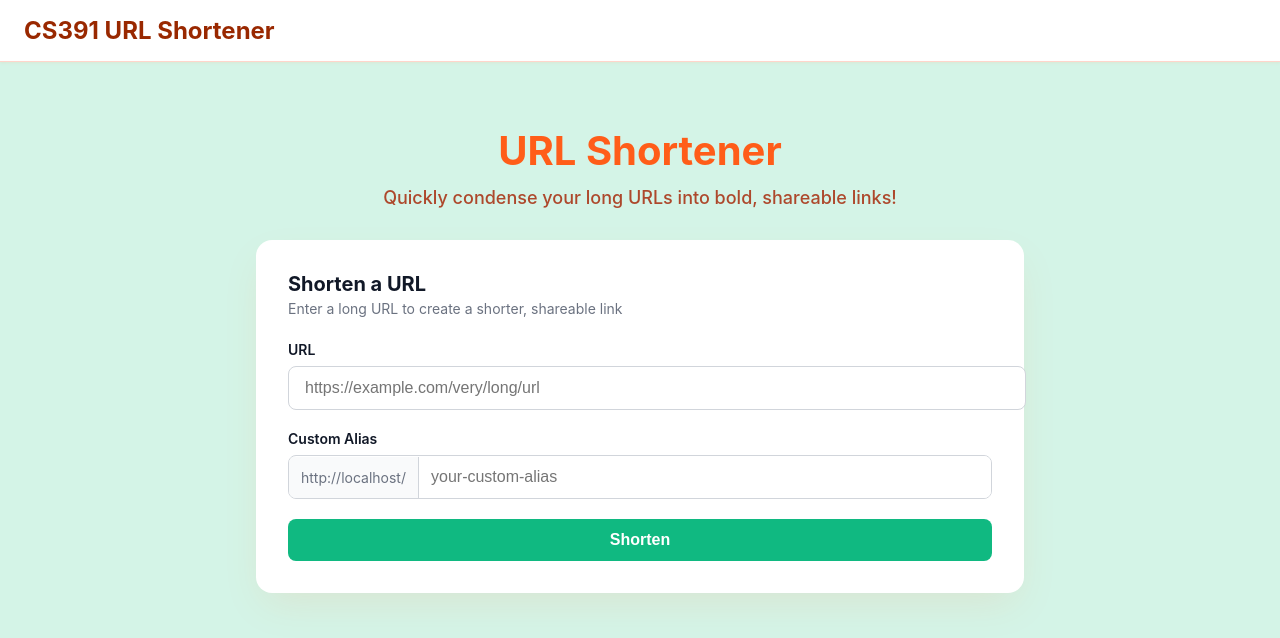
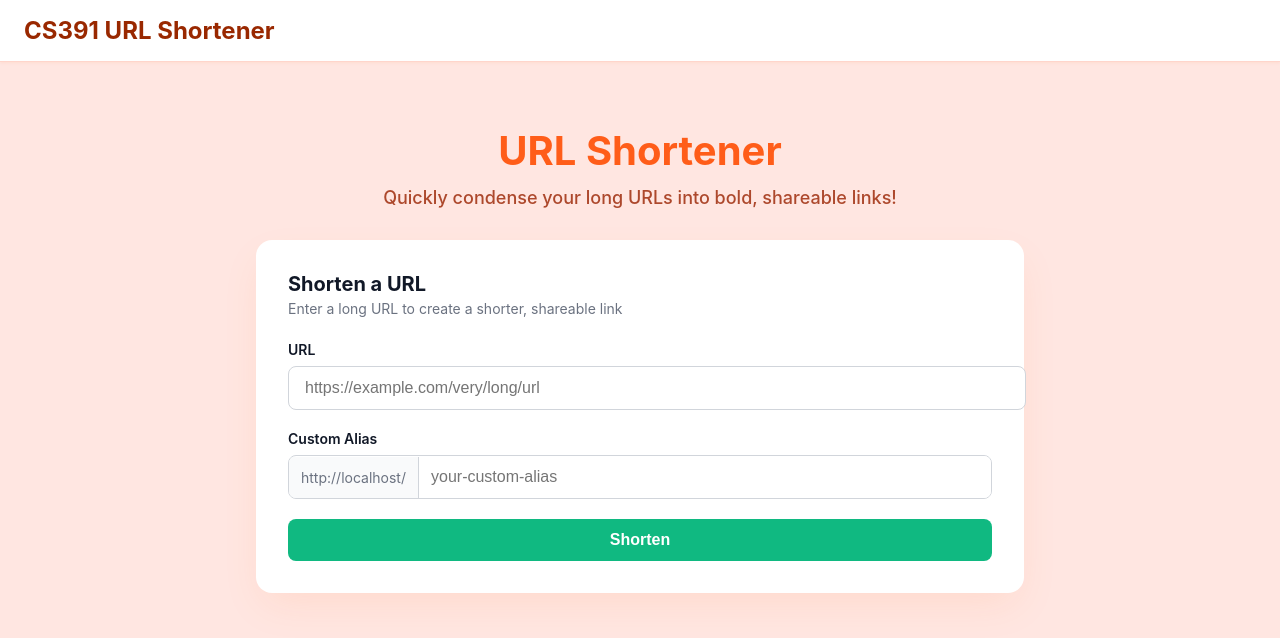
Before and after one commit to jannhyachheda/mp-5, a Next.js app: page / in a window 1280 px wide. Shown: the top 638 px of the page. Built offline with nearby package versions, Linux system fonts and the light colour scheme; no server answers.

Commit message:
Update layout.tsx

```diff
--- a/app/layout.tsx
+++ b/app/layout.tsx
@@ -2,7 +2,13 @@
   return (
     <html lang="en">
       <head />
-        <body style={{ margin: 0, padding: 0, fontFamily: '-apple-system, BlinkMacSystemFont, "Segoe UI", Roboto, sans-serif', backgroundColor: '#d4f4e7', minHeight: '100vh' }}>
+      <body style={{
+        margin: 0,
+        padding: 0,
+        fontFamily: '-apple-system, BlinkMacSystemFont, "Segoe UI", Roboto, sans-serif',
+        backgroundColor: '#ffe6e1',
+        minHeight: '100vh'
+      }}>
         {children}
       </body>
     </html>
```
Lines whose indentation alone changed are shown as unchanged.
